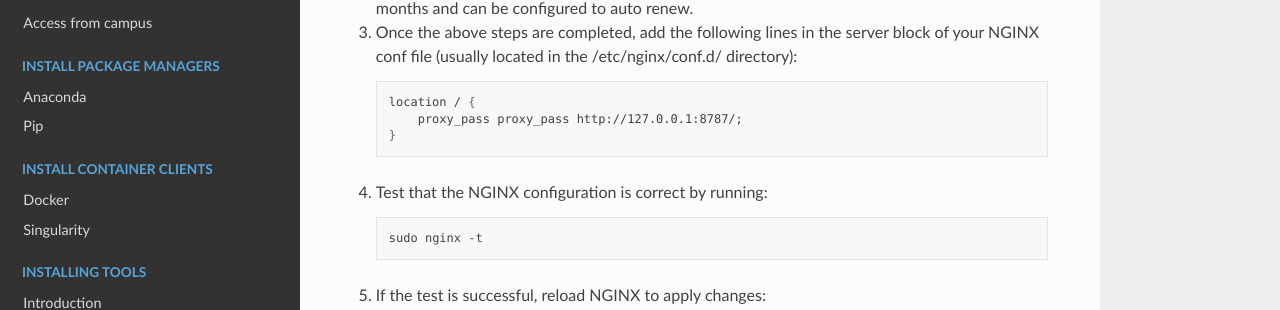
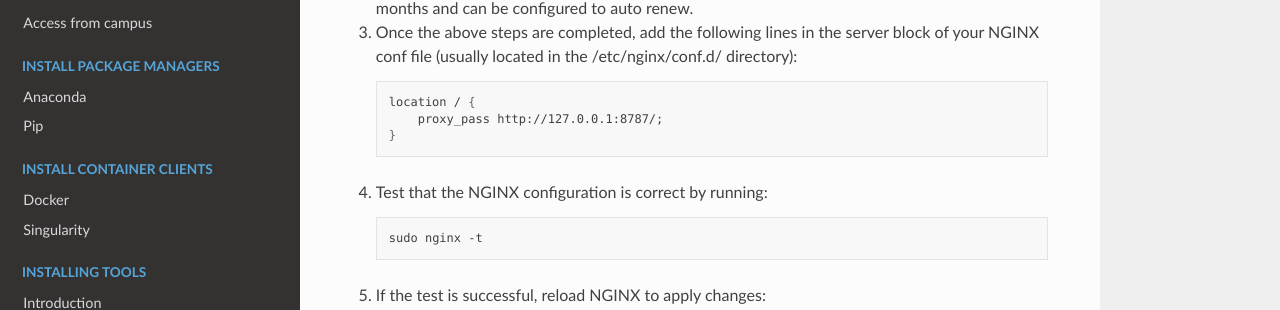
Before and after one commit to BarryDigby/Cloud_CIX, a Sphinx documentation site: the page built from docs/source/man_pages/rstudio_server.rst, in a window 1280 px wide and 900 px high, scrolled down 785 px. Shown: the part 275-585 px from the top of the window. Built offline with Sphinx 7.4.7 and the Read the Docs theme 3.1.0, drawn with Linux system fonts in a browser that asks for light colours.

Commit message:
Fixed duplication of proxy_pass command

```diff
--- a/docs/source/man_pages/hosting_rshiny_app.rst
+++ b/docs/source/man_pages/hosting_rshiny_app.rst
@@ -40,7 +40,7 @@ Setting up a reverse proxy server to encrypt traffic (recommended)
    .. code-block:: bash
 
     location / {
-        proxy_pass proxy_pass http://127.0.0.1:3838/;
+        proxy_pass http://127.0.0.1:3838/;
     }
 
 4. Test that the NGINX configuration is correct by running:
--- a/docs/source/man_pages/rstudio_server.rst
+++ b/docs/source/man_pages/rstudio_server.rst
@@ -37,7 +37,7 @@ Setting up a reverse proxy server to encrypt traffic (recommended)
    .. code-block:: bash
 
     location / {
-        proxy_pass proxy_pass http://127.0.0.1:8787/;
+        proxy_pass http://127.0.0.1:8787/;
     }
 
 4. Test that the NGINX configuration is correct by running:
```
